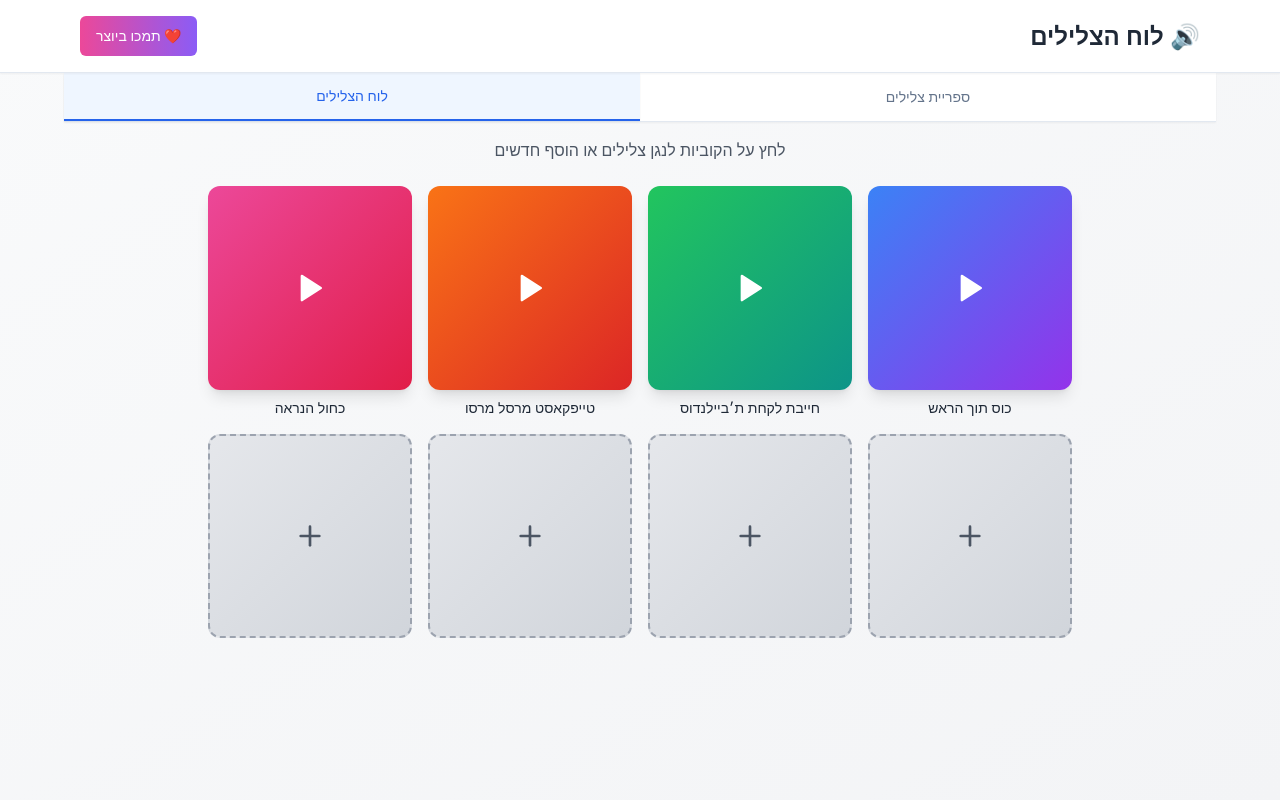
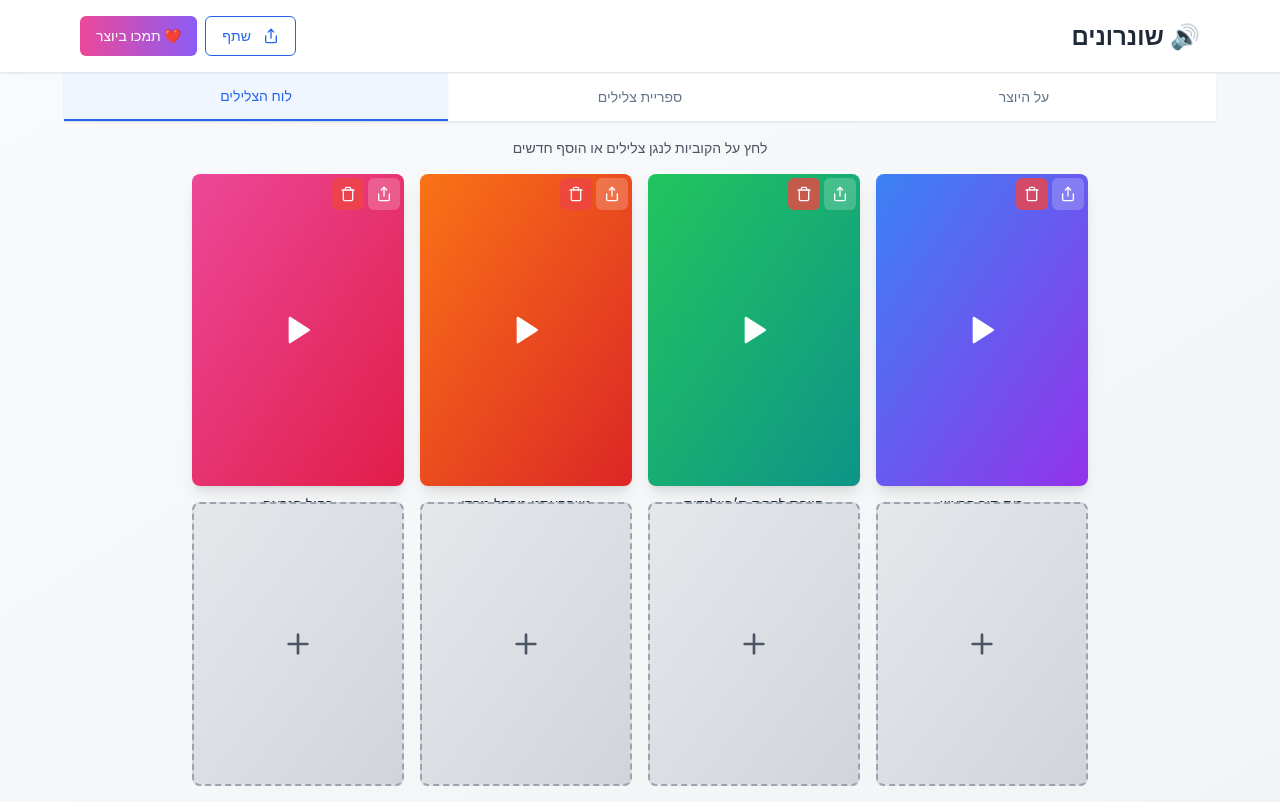
Before and after one commit to AsafMiz/shonronim, a React (Vite) app: page / in a window 1280 px wide. Built offline with nearby package versions, Linux system fonts and the light colour scheme.

Commit message:
Fix: Mobile soundboard layout and add share button
- Adjusted soundboard layout for mobile to fit a single screen.
- Added a share button next to the support button.
- Added a new tab with Instagram integration and creator information.

```diff
--- /dev/null
+++ b/src/components/CreatorPage.tsx
@@ -0,0 +1,98 @@
+
+import React from 'react';
+import { Button } from '@/components/ui/button';
+import { ExternalLink, Instagram } from 'lucide-react';
+
+const CreatorPage: React.FC = () => {
+  const handleInstagramClick = () => {
+    window.open('https://www.instagram.com/taichovitz/?hl=he', '_blank');
+  };
+
+  const handleLatestPostClick = () => {
+    // This would ideally fetch the latest post, but for now we'll link to the profile
+    window.open('https://www.instagram.com/taichovitz/?hl=he', '_blank');
+  };
+
+  return (
+    <div className="min-h-screen bg-gray-50 p-4" dir="rtl">
+      <div className="max-w-2xl mx-auto space-y-8">
+
+        {/* Instagram Profile Section */}
+        <div className="bg-white rounded-lg shadow-sm p-6">
+          <div className="flex items-center gap-4 mb-4">
+            <div className="w-16 h-16 bg-gradient-to-br from-purple-500 to-pink-500 rounded-full flex items-center justify-center">
+              <Instagram className="w-8 h-8 text-white" />
+            </div>
+            <div>
+              <h2 className="text-xl font-bold text-gray-800">עמוד האינסטגרם</h2>
+              <p className="text-gray-600">@taichovitz</p>
+            </div>
+          </div>
+
+          <p className="text-gray-700 mb-4">
+            עקבו אחרי היוצר באינסטגרם לעוד תוכן מצחיק ומעודכן!
+          </p>
+
+          <Button
+            onClick={handleInstagramClick}
+            className="w-full bg-gradient-to-r from-purple-500 to-pink-500 hover:from-purple-600 hover:to-pink-600 text-white"
+          >
+            <Instagram className="w-4 h-4 ml-2" />
+            עברו לעמוד האינסטגרם
+            <ExternalLink className="w-4 h-4 mr-2" />
+          </Button>
+        </div>
+
+        {/* Latest Post Section */}
+        <div className="bg-white rounded-lg shadow-sm p-6">
+          <h3 className="text-lg font-semibold text-gray-800 mb-4">הפוסט האחרון</h3>
+          <p className="text-gray-700 mb-4">
+            צפו בתוכן החדש ביותר מהיוצר
+          </p>
+
+          <Button
+            onClick={handleLatestPostClick}
+            variant="outline"
+            className="w-full border-purple-500 text-purple-600 hover:bg-purple-50"
+          >
+            <Instagram className="w-4 h-4 ml-2" />
+            צפו בפוסט האחרון
+            <ExternalLink className="w-4 h-4 mr-2" />
+          </Button>
+        </div>
+
+        {/* About the Creator Section */}
+        <div className="bg-white rounded-lg shadow-sm p-6">
+          <h3 className="text-lg font-semibold text-gray-800 mb-4">אודות היוצר</h3>
+
+          <div className="space-y-4 text-gray-700">
+            <p>
+              ברוכים הבאים ללוח הצלילים של שונרונים! 🎵
+            </p>
+
+            <p>
+              האפליקציה הזו נוצרה כדי להביא לכם את הציטוטים והצלילים הכי מצחיקים
+              מהעולם הישראלי באופן נגיש ומהנה.
+            </p>
+
+            <p>
+              כל הצלילים נאספו בקפידה ועובדו במיוחד עבור החוויה הטובה ביותר שלכם.
+              תהנו מהשימוש ואל תשכחו לשתף עם חברים! 😄
+            </p>
+
+            <div className="mt-6 p-4 bg-blue-50 rounded-lg">
+              <p className="text-blue-800 font-medium">
+                💡 רעיון לשיפור? הצעה לצליל חדש?
+              </p>
+              <p className="text-blue-700 mt-1">
+                פנו אלינו באינסטגרם ונשמח לשמוע מכם!
+              </p>
+            </div>
+          </div>
+        </div>
+      </div>
+    </div>
+  );
+};
+
+export default CreatorPage;
--- a/src/components/SoundCube.tsx
+++ b/src/components/SoundCube.tsx
@@ -1,4 +1,3 @@
-
 import React, { useState, useRef } from 'react';
 import { Plus, Play, Trash, Share } from 'lucide-react';
 import { Button } from '@/components/ui/button';
@@ -20,7 +19,6 @@ interface SoundCubeProps {
   onRemoveSound: () => void;
   index: number;
   cubeColor: string;
-  globalVolume: number;
 }
 
 const SoundCube: React.FC<SoundCubeProps> = ({
@@ -28,8 +26,7 @@ const SoundCube: React.FC<SoundCubeProps> = ({
   onAddSound,
   onRemoveSound,
   index,
-  cubeColor,
-  globalVolume
+  cubeColor
 }) => {
 
   const [isPlaying, setIsPlaying] = useState(false);
@@ -37,7 +34,7 @@ const SoundCube: React.FC<SoundCubeProps> = ({
   const audioRef = useRef<HTMLAudioElement | null>(null);
 
   const handlePlay = () => {
-    console.log('SoundCube handlePlay called', { sound, globalVolume });
+    console.log('SoundCube handlePlay called', { sound });
     if (!sound) {
       console.log('SoundCube: No sound available');
       return;
@@ -59,10 +56,6 @@ const SoundCube: React.FC<SoundCubeProps> = ({
       console.log('SoundCube: Creating audio with path::', audioPath);
       const audio = new Audio(audioPath);
       audioRef.current = audio;
-
-      // Set volume based on global volume
-      audio.volume = globalVolume / 100;
-      console.log('SoundCube: Setting audio volume to:', audio.volume);
 
       setIsPlaying(true);
 
@@ -159,10 +152,11 @@ const SoundCube: React.FC<SoundCubeProps> = ({
   };
 
   return (
-    <div className="relative group">
+    <div className="relative group h-full">
       <div className={`
-        relative w-full aspect-square rounded-xl overflow-hidden
+        relative w-full h-full rounded-lg overflow-hidden
         transition-all duration-300 transform hover:scale-105
+        min-h-[80px] sm:min-h-[120px]
         ${sound
           ? `bg-gradient-to-br ${cubeColor} shadow-lg hover:shadow-xl`
           : 'bg-gradient-to-br from-gray-200 to-gray-300 hover:from-gray-300 hover:to-gray-400 border-2 border-dashed border-gray-400'
@@ -170,7 +164,7 @@ const SoundCube: React.FC<SoundCubeProps> = ({
       `}>
         {/* Main content area */}
         <div
-          className="w-full h-full flex items-center justify-center cursor-pointer"
+          className="w-full h-full flex items-center justify-center cursor-pointer p-2"
           onClick={sound ? handlePlay : handleAddSound}
         >
           {sound ? (
@@ -178,38 +172,38 @@ const SoundCube: React.FC<SoundCubeProps> = ({
               {isPlaying ? (
                 <SoundWaveAnimation isPlaying={isPlaying} />
               ) : (
-                <Play className="w-8 h-8 mx-auto" fill="white" />
+                <Play className="w-6 h-6 sm:w-8 sm:h-8 mx-auto" fill="white" />
               )}
             </div>
           ) : (
-            <Plus className="w-8 h-8 text-gray-600" />
+            <Plus className="w-6 h-6 sm:w-8 sm:h-8 text-gray-600" />
           )}
         </div>
 
-        {/* Action buttons overlay - always visible on mobile, hover on desktop */}
+        {/* Action buttons overlay - always visible */}
         {sound && (
-          <div className="absolute top-2 right-2 flex gap-1 opacity-100 md:opacity-0 md:group-hover:opacity-100 transition-opacity duration-200">
+          <div className="absolute top-1 right-1 flex gap-1">
             <Button
               size="sm"
               variant="secondary"
-              className="w-8 h-8 p-0 bg-white/20 hover:bg-white/30 border-none"
+              className="w-6 h-6 sm:w-8 sm:h-8 p-0 bg-white/20 hover:bg-white/30 border-none"
               onClick={(e) => {
                 e.stopPropagation();
                 handleShare();
               }}
             >
-              <Share className="w-4 h-4 text-white" />
+              <Share className="w-3 h-3 sm:w-4 sm:h-4 text-white" />
             </Button>
             <Button
               size="sm"
               variant="destructive"
-              className="w-8 h-8 p-0 bg-red-500/80 hover:bg-red-600/80"
+              className="w-6 h-6 sm:w-8 sm:h-8 p-0 bg-red-500/80 hover:bg-red-600/80"
               onClick={(e) => {
                 e.stopPropagation();
                 handleRemove();
               }}
             >
-              <Trash className="w-4 h-4" />
+              <Trash className="w-3 h-3 sm:w-4 sm:h-4" />
             </Button>
           </div>
         )}
@@ -217,8 +211,8 @@ const SoundCube: React.FC<SoundCubeProps> = ({
 
       {/* Sound title */}
       {sound && (
-        <div className="mt-2 text-center">
-          <p className="text-sm font-medium text-gray-800 truncate">
+        <div className="mt-1 sm:mt-2 text-center">
+          <p className="text-xs sm:text-sm font-medium text-gray-800 truncate px-1">
             {sound.title}
           </p>
         </div>
--- a/src/components/Soundboard.tsx
+++ b/src/components/Soundboard.tsx
@@ -1,4 +1,3 @@
-
 import React, { useState, useEffect } from 'react';
 import SoundCube from './SoundCube';
 import SoundLibrary from './SoundLibrary';
@@ -20,7 +19,6 @@ const Soundboard: React.FC = () => {
   const [soundboardSounds, setSoundboardSounds] = useLocalStorage<(Sound | null)[]>('soundboard', new Array(8).fill(null));
   const [showLibrary, setShowLibrary] = useState(false);
   const [targetCubeIndex, setTargetCubeIndex] = useState<number | null>(null);
-  const [globalVolume] = useLocalStorage<number>('globalVolume', 70);
 
   const sounds: Sound[] = soundsData;
   console.log('Soundboard sounds loaded:', sounds);
@@ -135,12 +133,13 @@ const Soundboard: React.FC = () => {
   }
 
   return (
-    <div className="p-4 max-w-4xl mx-auto" dir="rtl">
-      <div className="mb-6 text-center">
-        <p className="text-gray-600">לחץ על הקוביות לנגן צלילים או הוסף חדשים</p>
+    <div className="h-[calc(100vh-120px)] flex flex-col" dir="rtl">
+      <div className="p-2 sm:p-4 text-center">
+        <p className="text-sm text-gray-600">לחץ על הקוביות לנגן צלילים או הוסף חדשים</p>
       </div>
 
-      <div className="grid grid-cols-2 sm:grid-cols-3 lg:grid-cols-4 gap-4">
+      <div className="flex-1 px-2 sm:px-4 pb-2 sm:pb-4">
+        <div className="grid grid-cols-2 sm:grid-cols-4 gap-2 sm:gap-4 h-full max-w-4xl mx-auto">
           {soundboardSounds.map((sound, index) => (
             <SoundCube
               key={index}
@@ -149,9 +148,9 @@ const Soundboard: React.FC = () => {
               onRemoveSound={() => handleRemoveSound(index)}
               index={index}
               cubeColor={cubeColors[index]}
-            globalVolume={globalVolume}
             />
           ))}
+        </div>
       </div>
     </div>
   );
--- a/src/pages/Index.tsx
+++ b/src/pages/Index.tsx
@@ -2,8 +2,10 @@
 import React, { useState } from 'react';
 import { Button } from '@/components/ui/button';
 import { Tabs, TabsContent, TabsList, TabsTrigger } from '@/components/ui/tabs';
+import { Share } from 'lucide-react';
 import Soundboard from '../components/Soundboard';
 import SoundLibrary from '../components/SoundLibrary';
+import CreatorPage from '../components/CreatorPage';
 import { useLocalStorage } from '../hooks/useLocalStorage';
 
 interface Sound {
@@ -34,22 +36,53 @@ const Index = () => {
     window.open('https://www.youtube.com/watch?v=dQw4w9WgXcQ&ab_channel=RickAstley', '_blank');
   };
 
+  const handleShareApp = async () => {
+    const shareData = {
+      title: 'לוח הצלילים - שונרונים',
+      text: '🔊 בואו תשמעו את לוח הצלילים הכי מגניב!',
+      url: window.location.origin
+    };
+
+    try {
+      if (navigator.share) {
+        await navigator.share(shareData);
+      } else {
+        // Fallback to WhatsApp
+        const text = `${shareData.text} ${shareData.url}`;
+        const url = `https://wa.me/?text=${encodeURIComponent(text)}`;
+        window.open(url, '_blank');
+      }
+    } catch (error) {
+      console.error('Error sharing app:', error);
+    }
+  };
+
   return (
     <div className="min-h-screen bg-gradient-to-br from-gray-50 to-gray-100" dir="rtl">
       {/* Header */}
       <header className="bg-white shadow-sm border-b sticky top-0 z-10">
         <div className="max-w-6xl mx-auto px-4 py-4">
           <div className="flex items-center justify-between">
-            <h1 className="text-2xl font-bold text-gray-800">
-              🔊 לוח הצלילים
+            <h1 className="text-xl sm:text-2xl font-bold text-gray-800">
+              🔊 שונרונים
             </h1>
 
+            <div className="flex gap-2">
+              <Button
+                onClick={handleShareApp}
+                variant="outline"
+                className="text-blue-600 border-blue-600 hover:bg-blue-50 font-medium"
+              >
+                <Share className="w-4 h-4 ml-1" />
+                שתף
+              </Button>
               <Button
                 onClick={handleSupportCreator}
                 className="bg-gradient-to-r from-pink-500 to-violet-500 hover:from-pink-600 hover:to-violet-600 text-white font-medium"
               >
                 ❤️ תמכו ביוצר
               </Button>
+            </div>
           </div>
         </div>
       </header>
@@ -61,15 +94,21 @@ const Index = () => {
             <TabsList className="h-12 w-full bg-transparent p-0">
               <TabsTrigger
                 value="soundboard"
-                className="flex-1 h-full rounded-none data-[state=active]:bg-blue-50 data-[state=active]:text-blue-600 data-[state=active]:border-b-2 data-[state=active]:border-blue-600 font-medium"
+                className="flex-1 h-full rounded-none data-[state=active]:bg-blue-50 data-[state=active]:text-blue-600 data-[state=active]:border-b-2 data-[state=active]:border-blue-600 font-medium text-sm"
               >
                 לוח הצלילים
               </TabsTrigger>
               <TabsTrigger
                 value="library"
-                className="flex-1 h-full rounded-none data-[state=active]:bg-blue-50 data-[state=active]:text-blue-600 data-[state=active]:border-b-2 data-[state=active]:border-blue-600 font-medium"
+                className="flex-1 h-full rounded-none data-[state=active]:bg-blue-50 data-[state=active]:text-blue-600 data-[state=active]:border-b-2 data-[state=active]:border-blue-600 font-medium text-sm"
               >
                 ספריית צלילים
+              </TabsTrigger>
+              <TabsTrigger
+                value="creator"
+                className="flex-1 h-full rounded-none data-[state=active]:bg-blue-50 data-[state=active]:text-blue-600 data-[state=active]:border-b-2 data-[state=active]:border-blue-600 font-medium text-sm"
+              >
+                על היוצר
               </TabsTrigger>
             </TabsList>
           </div>
@@ -81,6 +120,10 @@ const Index = () => {
           <TabsContent value="library" className="mt-0">
             <SoundLibrary onAddToSoundboard={handleAddToSoundboard} />
           </TabsContent>
+
+          <TabsContent value="creator" className="mt-0">
+            <CreatorPage />
+          </TabsContent>
         </Tabs>
       </main>
     </div>
```
Lines whose indentation alone changed are shown as unchanged.
